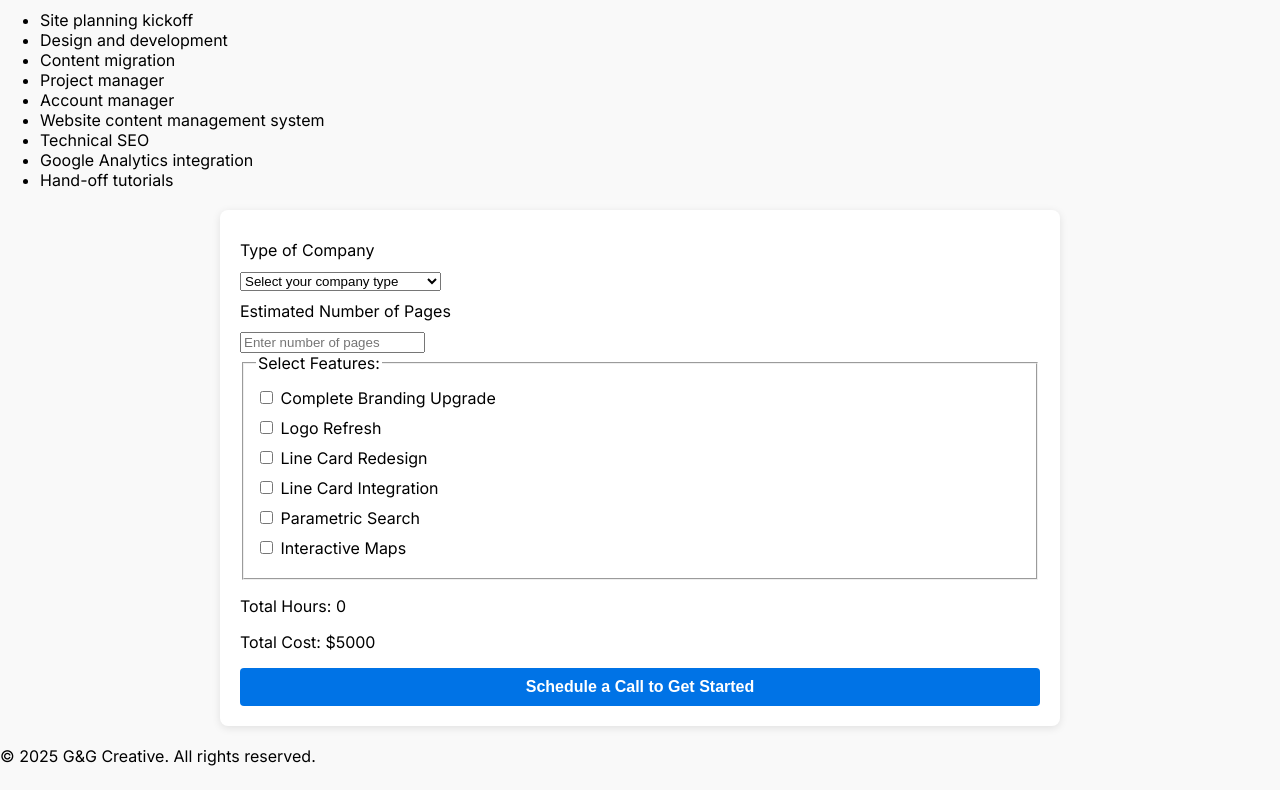
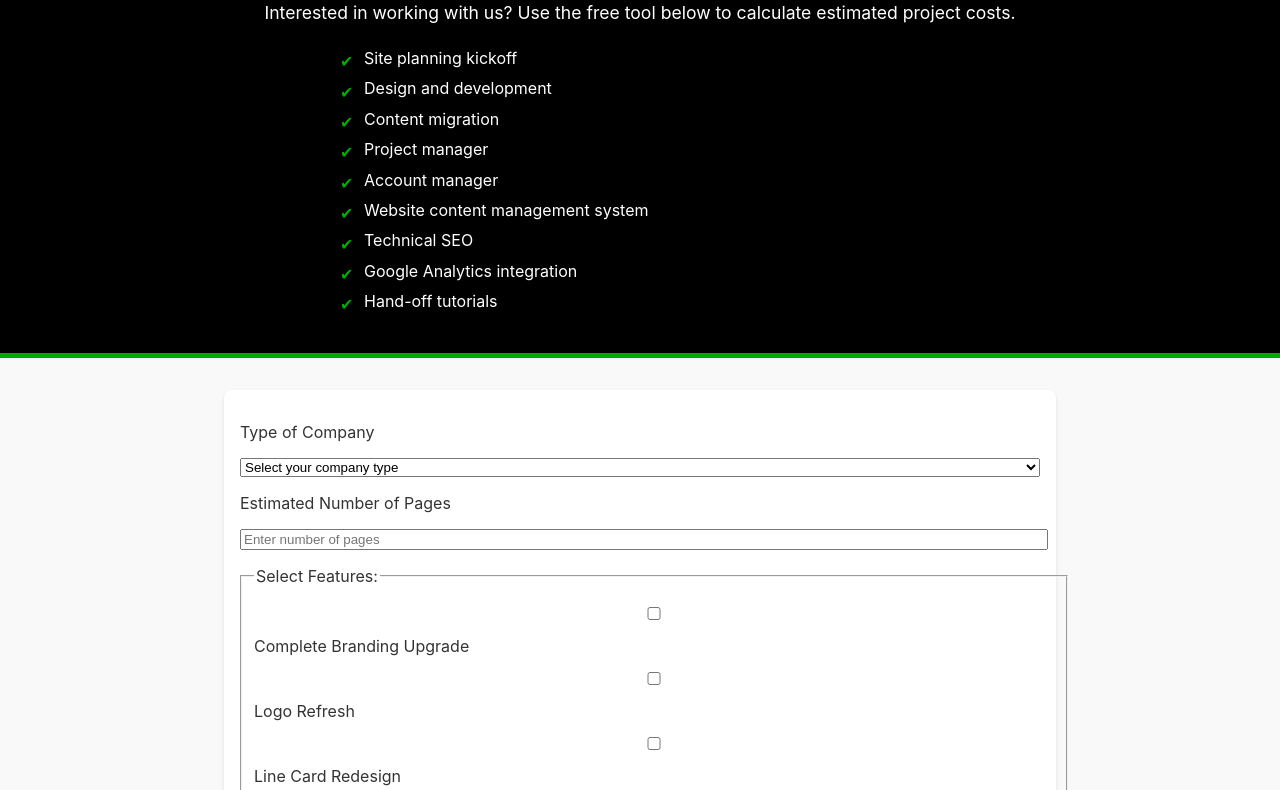
Before and after one commit to donatelladarko/project-cost-calculator, a plain HTML site: page index.html in a window 1280 px wide. Shown: the part 108-898 px from the top of the page. Drawn offline with Linux system fonts and the light colour scheme.

Commit message:
Update styles.css

```diff
--- a/styles.css
+++ b/styles.css
@@ -1,58 +1,92 @@
-/* styles.css */
-
-@import url('https://fonts.googleapis.com/css2?family=Inter:wght@400;600;700&display=swap');
-
+/* General Styles */
 body {
     font-family: 'Inter', sans-serif;
-    background-color: #f9f9f9;
     margin: 0;
     padding: 0;
+    color: #333;
+    background-color: #f9f9f9;
 }
 
-h1, h2 {
+/* Header Styles */
+header {
     text-align: center;
-    color: #333;
+    background-color: #000;
+    color: #fff;
+    padding: 2rem;
+    margin-bottom: 2rem;
+    border-bottom: 5px solid #0a0;
 }
 
-#hero {
-    background-color: #0073e6;
-    color: white;
-    padding: 20px;
-    text-align: center;
+header h1 {
+    font-size: 2rem;
+    margin-bottom: 0.5rem;
 }
 
-#calculator-form {
-    max-width: 800px;
-    margin: 20px auto;
-    padding: 20px;
-    background-color: white;
-    border-radius: 8px;
-    box-shadow: 0 2px 8px rgba(0, 0, 0, 0.1);
+header p {
+    font-size: 1.1rem;
+    margin-bottom: 1.5rem;
 }
 
-label {
+header ul {
+    list-style: none;
+    padding: 0;
+    margin: 0 auto;
+    max-width: 600px;
+    text-align: left;
+}
+
+header ul li {
+    font-size: 1rem;
+    margin: 0.5rem 0;
+    line-height: 1.4;
+    padding-left: 1.5rem;
+    position: relative;
+}
+
+header ul li::before {
+    content: "✔";
+    color: #0a0;
+    position: absolute;
+    left: 0;
+    top: 0.2rem;
+}
+
+/* Main Content */
+main {
+    max-width: 800px;
+    margin: 2rem auto;
+    padding: 1rem;
+    background-color: #fff;
+    border-radius: 8px;
+    box-shadow: 0 2px 4px rgba(0, 0, 0, 0.1);
+}
+
+label, select, input, fieldset, button {
     display: block;
-    margin: 10px 0;
+    margin: 1rem 0;
+    width: 100%;
+}
+
+input[type="checkbox"] {
+    margin-right: 10px;
 }
 
 button {
-    display: block;
-    width: 100%;
-    padding: 10px;
-    background-color: #0073e6;
-    color: white;
+    background-color: #0a0;
+    color: #fff;
     border: none;
+    padding: 0.75rem 1.5rem;
     border-radius: 4px;
-    font-size: 16px;
     cursor: pointer;
-    font-weight: 600;
+    font-size: 1rem;
 }
 
 button:hover {
-    background-color: #005bb5;
+    background-color: #080;
 }
 
-#result {
-    text-align: center;
-    margin-top: 20px;
+/* Results Section */
+#results {
+    margin-top: 2rem;
+    font-size: 1.2rem;
 }
```
